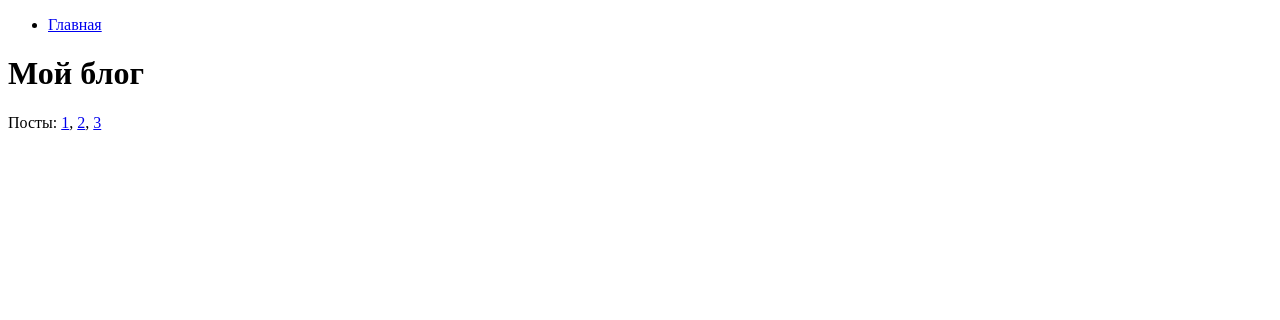
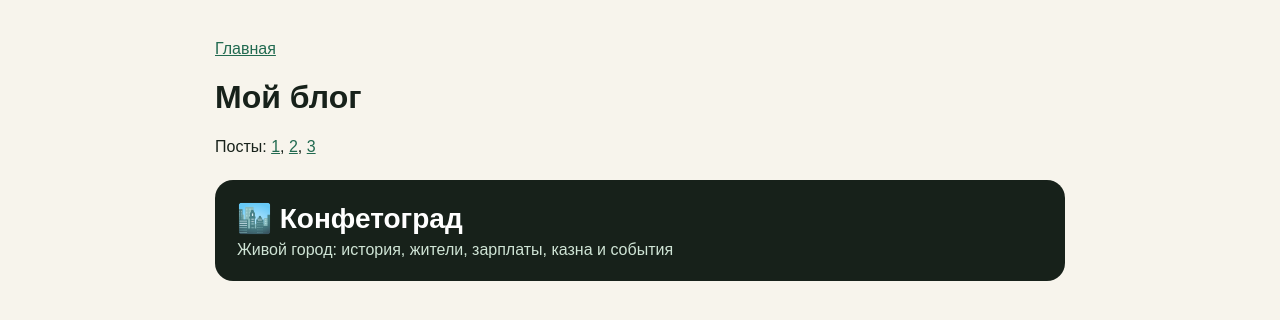
Before and after one commit to Kitrusp0st/Site, a plain HTML site: page index.html in a window 1280 px wide. Drawn offline with Linux system fonts and the light colour scheme.

Commit message:
Link Konfetograd from homepage

```diff
--- a/index.html
+++ b/index.html
@@ -1,10 +1,20 @@
 <!-- index.html -->
 <!DOCTYPE html>
-<html>
-<GOLOVA><title>Burmalda</title></GOLOVA>
+<html lang="ru">
+<head>
+<meta charset="utf-8">
+<meta name="viewport" content="width=device-width,initial-scale=1">
+<title>Burmalda</title>
+<style>
+body{font-family:Arial,sans-serif;max-width:850px;margin:40px auto;padding:0 20px;background:#f7f4ec;color:#17211a}
+a{color:#216a50}.city-link{display:block;margin:24px 0;padding:22px;border-radius:18px;background:#17211a;color:white;text-decoration:none}
+.city-link b{font-size:28px;display:block;margin-bottom:6px}.city-link span{color:#cfe4d5}
+</style>
+</head>
 <body>
-    <nav><ul><li><a href="/">Главная</a></li></ul></nav>
-    <h1>Мой блог</h1>
-    <p>Посты: <a href="/blog/1">1</a>, <a href="/blog/2">2</a>, <a href="/blog/3">3</a></p>
+<nav><a href="/">Главная</a></nav>
+<h1>Мой блог</h1>
+<p>Посты: <a href="/blog/1">1</a>, <a href="/blog/2">2</a>, <a href="/blog/3">3</a></p>
+<a class="city-link" href="/konfetograd/"><b>🏙️ Конфетоград</b><span>Живой город: история, жители, зарплаты, казна и события</span></a>
 </body>
 </html>
```
